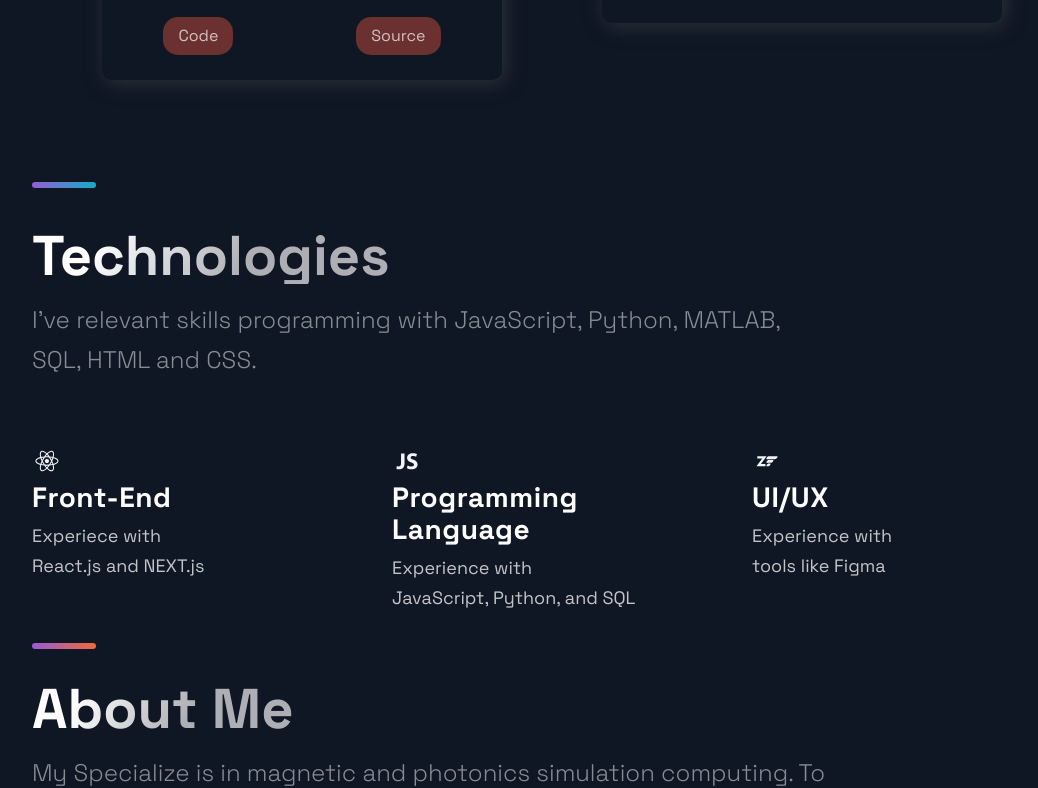
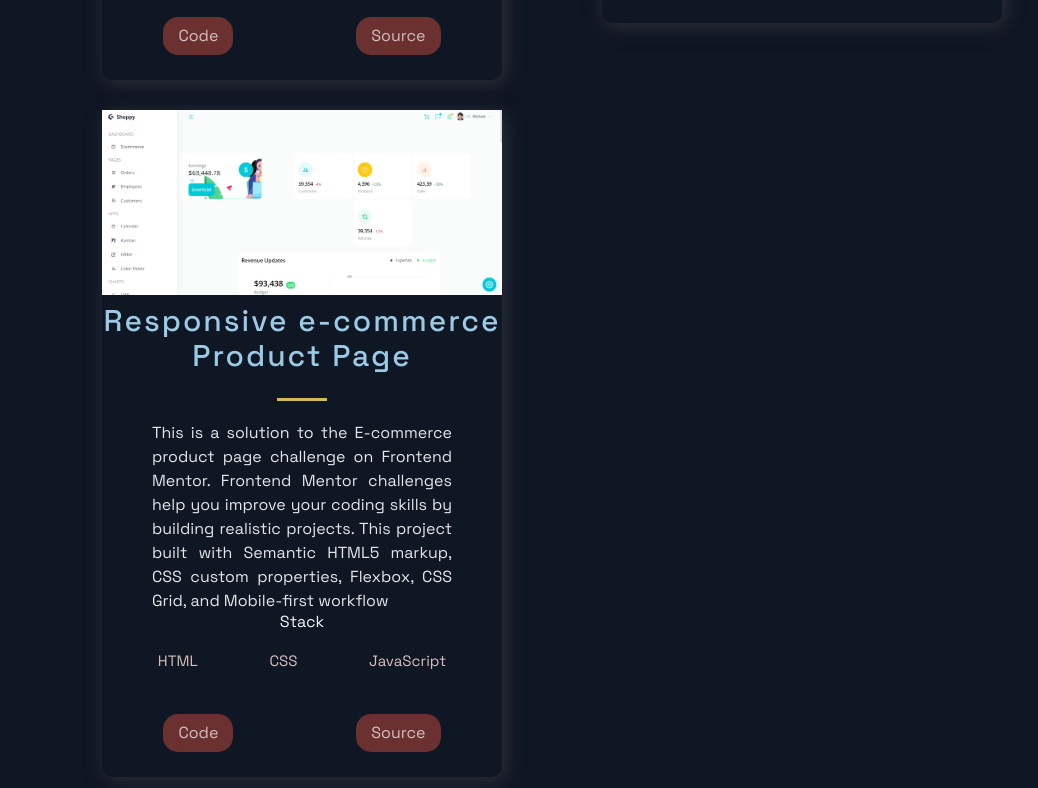
Before and after one commit to gummymule/portfolio-3.0, a Next.js app: page / in a window 1280 px wide. Shown: the part 2194-2982 px from the top of the page, without its empty margins (88-1126 px from the left). Built offline with nearby package versions, Linux system fonts and the light colour scheme.

Commit message:
Update constants.js

```diff
--- a/src/constants/constants.js
+++ b/src/constants/constants.js
@@ -35,6 +35,15 @@ export const projects = [
       visit: 'https://github.com/muliasw12/Dashboard-Admin',
       id: 3,
     },
+    {
+      title: 'Responsive e-commerce Product Page',
+      description: "This is a solution to the E-commerce product page challenge on Frontend Mentor. Frontend Mentor challenges help you improve your coding skills by building realistic projects. This project built with Semantic HTML5 markup, CSS custom properties, Flexbox, CSS Grid, and Mobile-first workflow",
+      image: '/images/dashboard-admin.png',
+      tags: ['HTML', 'CSS', 'JavaScript'],
+      source: 'https://responsive-ecommerce-product-page.vercel.app/',
+      visit: 'https://github.com/muliasw12/Responsive-ecommerce-product-page',
+      id: 4,
+    },
   ];
 
   export const TimeLineData = [
```
